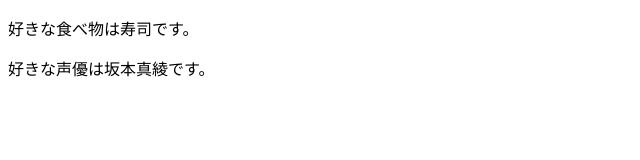
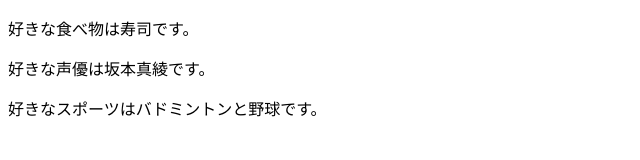
Before and after one commit to mimoza126/command-pracrice, a plain HTML site: page index.html in a window 1280 px wide. Shown: the whole page, without its empty margins (0-640 px from the left). Drawn offline with Linux system fonts and the light colour scheme.

Commit message:
好きなスポーツを追記＆修正

```diff
--- a/index.html
+++ b/index.html
@@ -4,5 +4,6 @@
 	<body>
 		<p>好きな食べ物は寿司です。</p>
 		<p>好きな声優は坂本真綾です。</p>
-</body>
+		<p>好きなスポーツはバドミントンと野球です。</p>
+	</body>
 </html>
```
